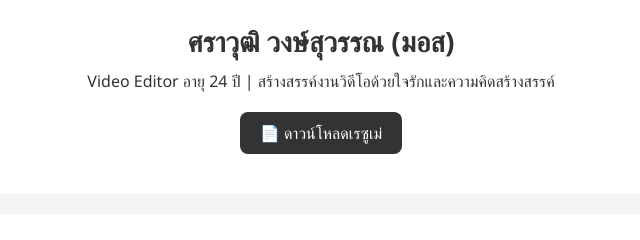
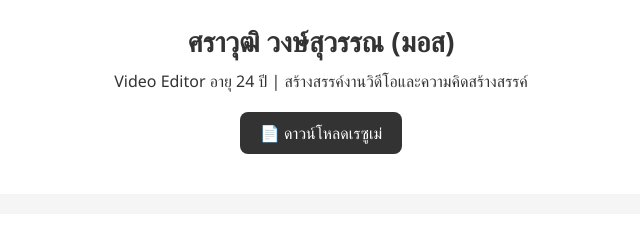
Before and after one commit to sarawutwongs/sarawutw.github.io, a plain HTML site: page index.html in a window 1280 px wide. Shown: the part 183-423 px from the top of the page, 319-959 px from the left. Drawn offline with Linux system fonts and the light colour scheme.

Commit message:
index.html

```diff
--- a/index.html
+++ b/index.html
@@ -10,7 +10,7 @@
   <header>
     <img src="images/profile.jpg" alt="รูปโปรไฟล์มอส">
     <h1>ศราวุฒิ วงษ์สุวรรณ (มอส)</h1>
-    <p>Video Editor อายุ 24 ปี | สร้างสรรค์งานวิดีโอด้วยใจรักและความคิดสร้างสรรค์</p>
+    <p>Video Editor อายุ 24 ปี | สร้างสรรค์งานวิดีโอและความคิดสร้างสรรค์</p>
     <a href="resume.pdf" class="btn" download>📄 ดาวน์โหลดเรซูเม่</a>
   </header>
 
```
